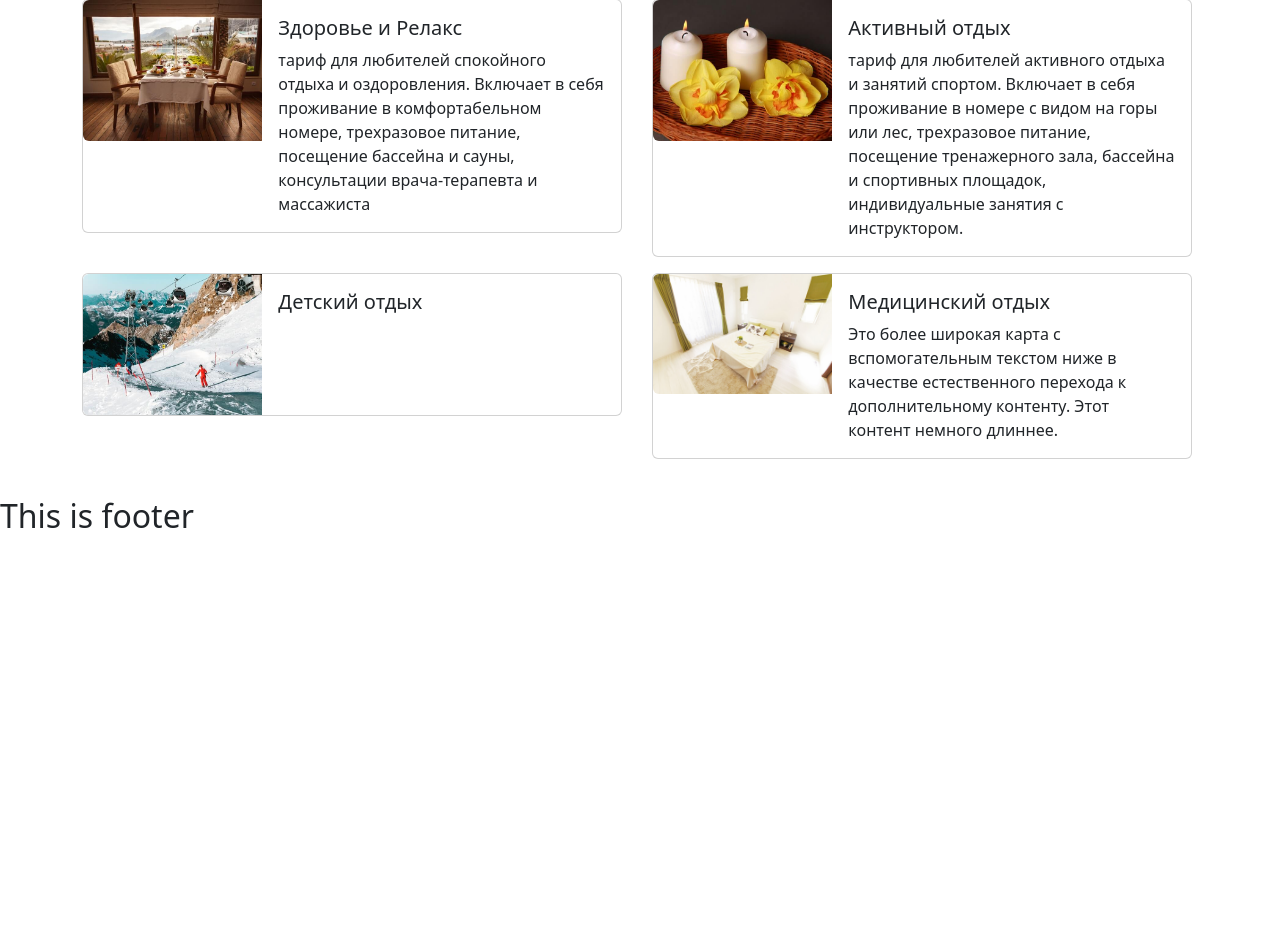
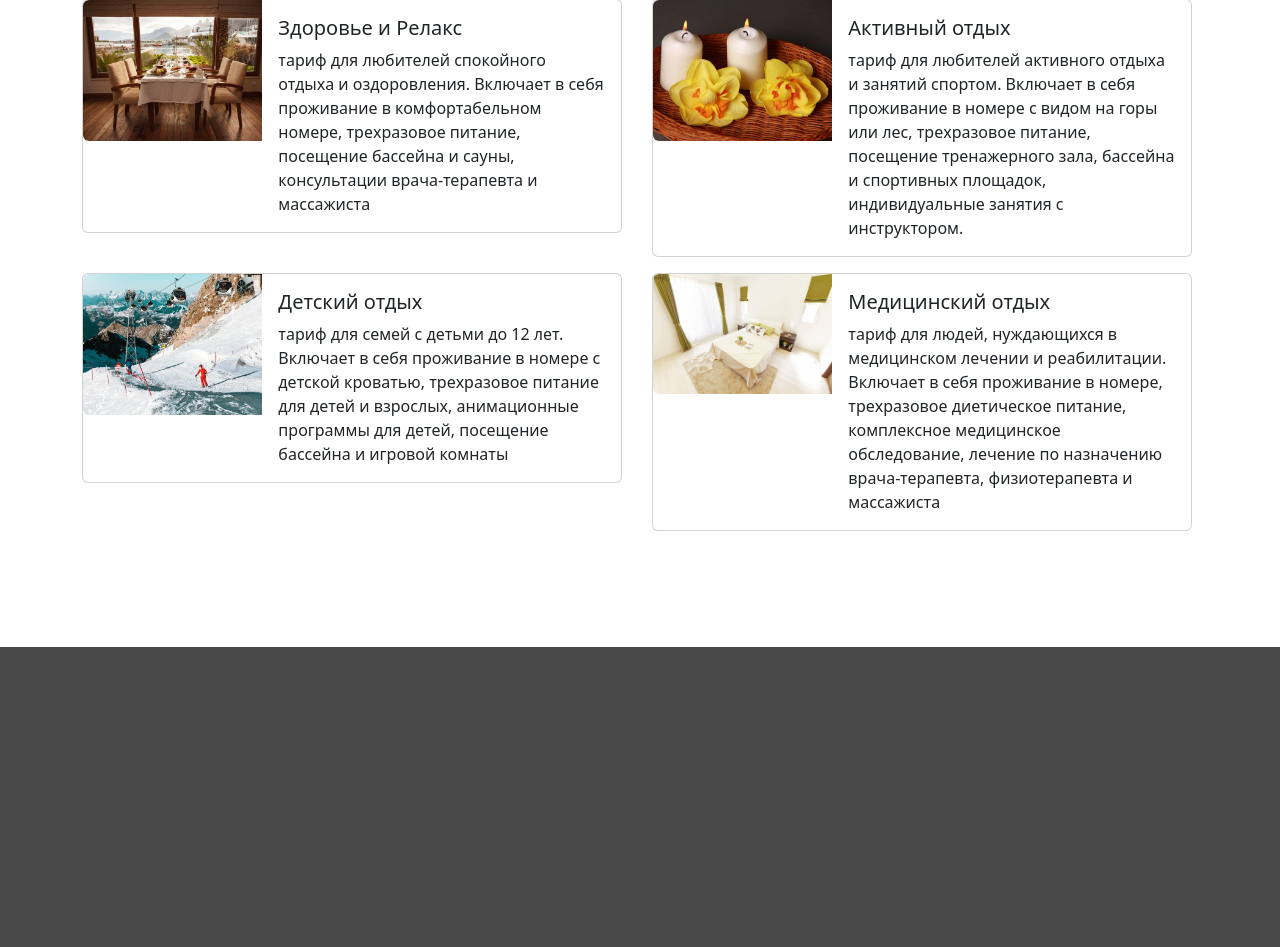
Before and after one commit to Danil-Nikolaev/Data-base, a Django app: page / in a window 1280 px wide. Shown: the part 2327-3274 px from the top of the page. Before the commit the page ends 2855 px from the top, so only its background shows below. Run offline with Django 4.2, Linux system fonts and the light colour scheme; some libraries are stand-ins or nearby versions.

Commit message:
I have completed the main page of the site

```diff
--- a/South/main/templates/main/_footer.html
+++ b/South/main/templates/main/_footer.html
@@ -1,6 +1,6 @@
 
 {% block footer %}
-    <div>
-        <h1>This is footer</h1>
+    <div class="footer" style="height: 300px; background-color:#494949 ; margin-top: 100px;">
+
     </div>
 {% endblock %}
--- a/South/main/templates/main/index.html
+++ b/South/main/templates/main/index.html
@@ -133,7 +133,8 @@
 					<div class="card-body">
 						<h5 class="card-title">Детский отдых</h5>
 						<p class="card-text">
-
+							тариф для семей с детьми до 12 лет. Включает в себя проживание в номере с детской кроватью,
+							трехразовое питание для детей и взрослых, анимационные программы для детей, посещение бассейна и игровой комнаты
 						</p>
 					</div>
 					</div>
@@ -149,7 +150,11 @@
 					<div class="col-md-8">
 					<div class="card-body">
 						<h5 class="card-title">Медицинский отдых</h5>
-						<p class="card-text">Это более широкая карта с вспомогательным текстом ниже в качестве естественного перехода к дополнительному контенту. Этот контент немного длиннее.</p>
+						<p class="card-text">
+							тариф для людей, нуждающихся в медицинском лечении и реабилитации. Включает в себя проживание в номере,
+							трехразовое диетическое питание, комплексное медицинское обследование, лечение по назначению врача-терапевта,
+							физиотерапевта и массажиста
+						</p>
 					</div>
 					</div>
 				</div>
@@ -158,5 +163,4 @@
 		</div>
 	</div>
 </section>
-
 {% endblock %}
```
Also changed, not shown: South/main/static/main/css/style.css (line endings or trailing spaces).
